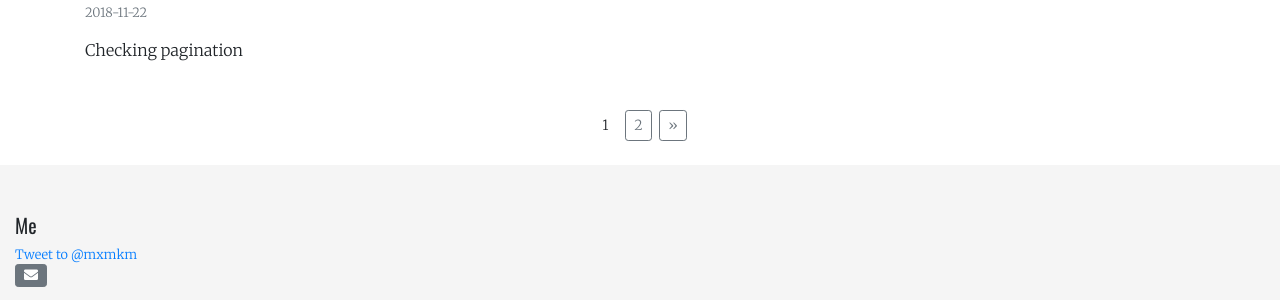
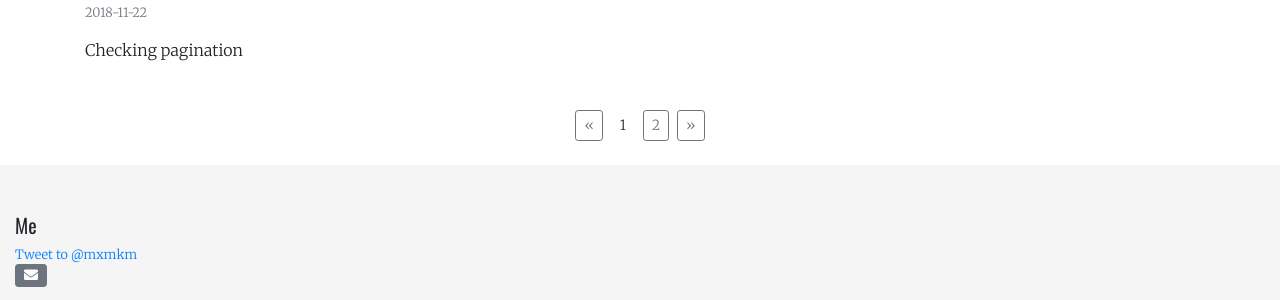
Before and after one commit to habamax/habamax.github.io, a Jekyll site: the page built from index.html, in a window 1280 px wide and 900 px high, scrolled down 769 px. Shown: the part 549-849 px from the top of the window. Built offline with Jekyll 4.4.1, drawn with Linux system fonts in a browser that asks for light colours; nearby versions of some CDN libraries; the list of posts is cut into pages by our own code; comment, search, counter and statistics services are not loaded.

Commit message:
return pagination as it was

```diff
--- a/index.html
+++ b/index.html
@@ -20,11 +20,15 @@ title: Maxim Kim
 		<div class="col-md-auto">
 			{% if paginator.previous_page %}
 			<a class="btn btn-sm btn-outline-secondary mr-1" href="{{ paginator.previous_page_path | prepend: site.baseurl | replace: '//', '/' }}">&laquo;</a>
+			{% else %}
+			<span class="btn btn-sm btn-outline-secondary mr-1">&laquo;</span>
 			{% endif %}
 
 			{% for page in (1..paginator.total_pages) %}
 			{% if page == paginator.page %}
 			<span class="btn btn-sm mr-1">{{ page }}</span>
+			{% elsif page == 1 %}
+			<a class="btn btn-sm btn-outline-secondary mr-1" href="/">{{ page }}</a>
 			{% else %}
 			<a class="btn btn-sm btn-outline-secondary mr-1" href="{{ site.paginate_path | prepend: site.baseurl | replace: '//', '/' | replace: ':num', page }}">{{ page }}</a>
 			{% endif %}
@@ -32,6 +36,8 @@ title: Maxim Kim
 
 			{% if paginator.next_page %}
 			<a class="btn btn-sm btn-outline-secondary" href="{{ paginator.next_page_path | prepend: site.baseurl | replace: '//', '/' }}">&raquo;</a>
+			{% else %}
+			<span class="btn btn-sm btn-outline-secondary">&raquo;</span>
 			{% endif %}
 		</div>
 	</div>
```
